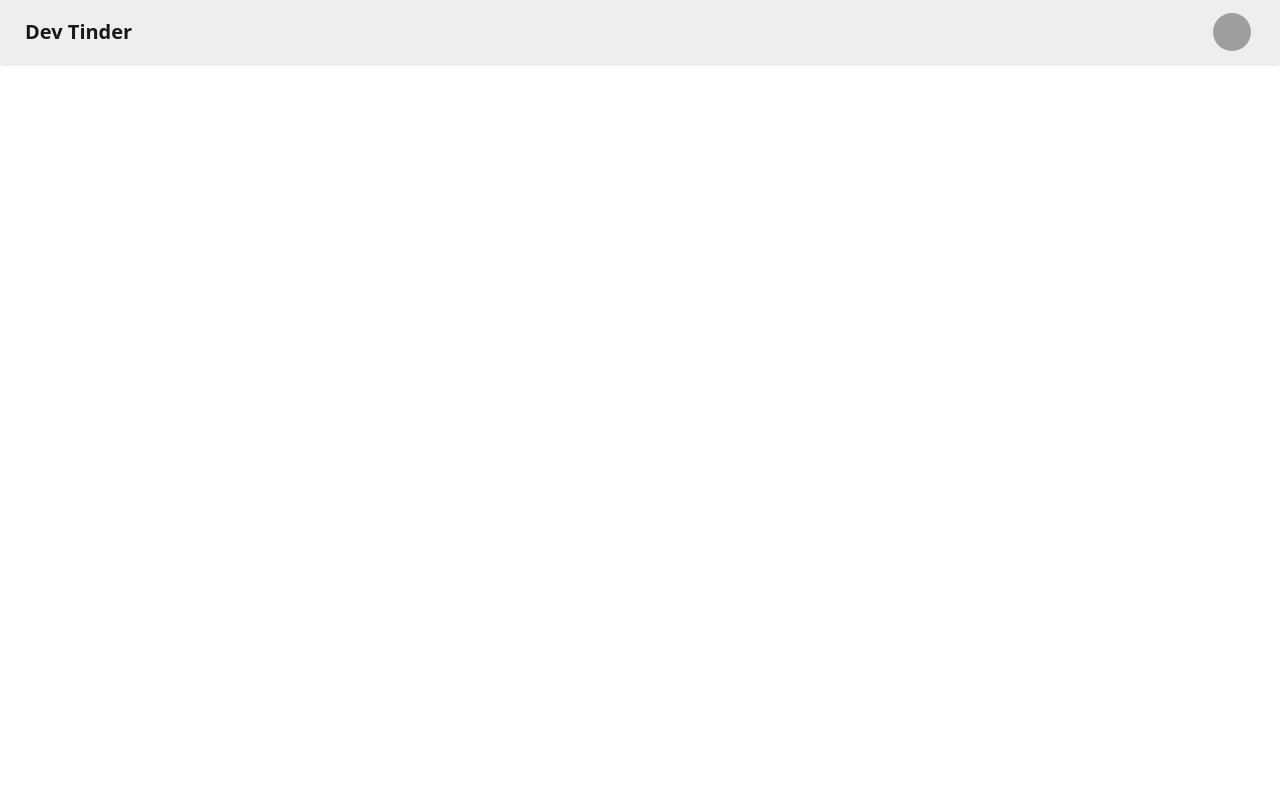
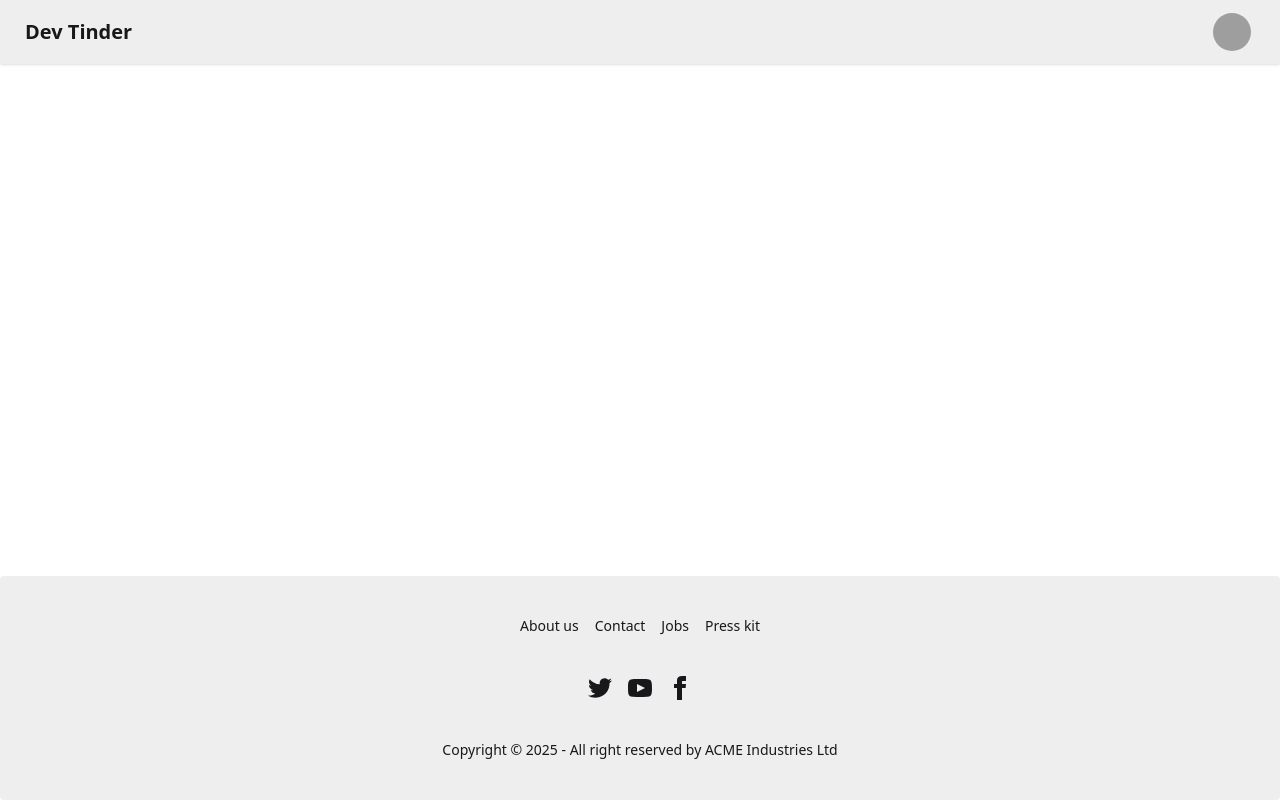
Before and after one commit to 57naveen/devTinderWeb, a React (Vite) app: page / in a window 1280 px wide. Built offline with nearby package versions, Linux system fonts and the light colour scheme; grey boxes are pictures that could not be loaded.

Commit message:
Added footer

```diff
--- a/package.json
+++ b/package.json
@@ -13,6 +13,7 @@
     "@tailwindcss/vite": "^4.1.3",
     "react": "^19.0.0",
     "react-dom": "^19.0.0",
+    "react-router-dom": "^7.5.0",
     "tailwindcss": "^4.1.3"
   },
   "devDependencies": {
--- a/src/App.jsx
+++ b/src/App.jsx
@@ -1,35 +1,24 @@
+import Body from "./components/Body";
+import NavBar from "./components/NavBar";
+import { BrowserRouter, Routes, Route } from "react-router-dom"
+import Profile from "./components/Profile";
+
 function App() {
   return (
+
     <>
-      <div className="navbar bg-base-300 shadow-sm">
-  <div className="flex-1">
-    <a className="btn btn-ghost text-xl">Dev Tinder</a>
-  </div>
-  <div className="flex gap-2">
-    <div className="dropdown dropdown-end mx-5">
-      <div tabIndex={0} role="button" className="btn btn-ghost btn-circle avatar">
-        <div className="w-10 rounded-full">
-          <img
-            alt="Tailwind CSS Navbar component"
-            src="https://img.daisyui.com/images/stock/photo-1534528741775-53994a69daeb.webp" />
-        </div>
-      </div>
-      <ul
-        tabIndex={0}
-        className="menu menu-sm dropdown-content bg-base-100 rounded-box z-1 mt-3 w-52 p-2 shadow">
-        <li>
-          <a className="justify-between">
-            Profile
-            <span className="badge">New</span>
-          </a>
-        </li>
-        <li><a>Settings</a></li>
-        <li><a>Logout</a></li>
-      </ul>
-    </div>
-  </div>
-</div>
+    <BrowserRouter basename="/" >
+      <Routes>
+        <Route path="/" element={<Body/>} >
+        <Route path="/login" element={<Profile/>} />
+        <Route path="/test" element={<div>test page</div>} />
+        </Route>
+      </Routes>
+    </BrowserRouter>
     </>
+
+
+
   );
 }
 
--- /dev/null
+++ b/src/components/Body.jsx
@@ -0,0 +1,16 @@
+import React from 'react'
+import NavBar from './NavBar'
+import { Outlet } from 'react-router-dom'
+import Footer from './Footer'
+
+const Body = () => {
+  return (
+    <>
+     <NavBar/>
+     <Outlet/>  {/* This Outlet is used to render the children component inside the parent component */}
+     <Footer/>
+    </>
+  )
+}
+
+export default Body
--- /dev/null
+++ b/src/components/Footer.jsx
@@ -0,0 +1,59 @@
+import React from 'react'
+
+const Footer = () => {
+  return (
+
+    <>
+    <footer className="footer footer-horizontal footer-center bg-base-300 text-base-content rounded p-10 fixed bottom-0">
+  <nav className="grid grid-flow-col gap-4">
+    <a className="link link-hover">About us</a>
+    <a className="link link-hover">Contact</a>
+    <a className="link link-hover">Jobs</a>
+    <a className="link link-hover">Press kit</a>
+  </nav>
+  <nav>
+    <div className="grid grid-flow-col gap-4">
+      <a>
+        <svg
+          xmlns="http://www.w3.org/2000/svg"
+          width="24"
+          height="24"
+          viewBox="0 0 24 24"
+          className="fill-current">
+          <path
+            d="M24 4.557c-.883.392-1.832.656-2.828.775 1.017-.609 1.798-1.574 2.165-2.724-.951.564-2.005.974-3.127 1.195-.897-.957-2.178-1.555-3.594-1.555-3.179 0-5.515 2.966-4.797 6.045-4.091-.205-7.719-2.165-10.148-5.144-1.29 2.213-.669 5.108 1.523 6.574-.806-.026-1.566-.247-2.229-.616-.054 2.281 1.581 4.415 3.949 4.89-.693.188-1.452.232-2.224.084.626 1.956 2.444 3.379 4.6 3.419-2.07 1.623-4.678 2.348-7.29 2.04 2.179 1.397 4.768 2.212 7.548 2.212 9.142 0 14.307-7.721 13.995-14.646.962-.695 1.797-1.562 2.457-2.549z"></path>
+        </svg>
+      </a>
+      <a>
+        <svg
+          xmlns="http://www.w3.org/2000/svg"
+          width="24"
+          height="24"
+          viewBox="0 0 24 24"
+          className="fill-current">
+          <path
+            d="M19.615 3.184c-3.604-.246-11.631-.245-15.23 0-3.897.266-4.356 2.62-4.385 8.816.029 6.185.484 8.549 4.385 8.816 3.6.245 11.626.246 15.23 0 3.897-.266 4.356-2.62 4.385-8.816-.029-6.185-.484-8.549-4.385-8.816zm-10.615 12.816v-8l8 3.993-8 4.007z"></path>
+        </svg>
+      </a>
+      <a>
+        <svg
+          xmlns="http://www.w3.org/2000/svg"
+          width="24"
+          height="24"
+          viewBox="0 0 24 24"
+          className="fill-current">
+          <path
+            d="M9 8h-3v4h3v12h5v-12h3.642l.358-4h-4v-1.667c0-.955.192-1.333 1.115-1.333h2.885v-5h-3.808c-3.596 0-5.192 1.583-5.192 4.615v3.385z"></path>
+        </svg>
+      </a>
+    </div>
+  </nav>
+  <aside>
+    <p>Copyright © {new Date().getFullYear()} - All right reserved by ACME Industries Ltd</p>
+  </aside>
+</footer>
+    </>
+  )
+}
+
+export default Footer
--- /dev/null
+++ b/src/components/NavBar.jsx
@@ -0,0 +1,38 @@
+import React from 'react'
+
+const NavBar = () => {
+  return (
+   <>
+    <div className="navbar bg-base-300 shadow-sm">
+  <div className="flex-1">
+    <a className="btn btn-ghost text-xl">Dev Tinder</a>
+  </div>
+  <div className="flex gap-2">
+    <div className="dropdown dropdown-end mx-5">
+      <div tabIndex={0} role="button" className="btn btn-ghost btn-circle avatar">
+        <div className="w-10 rounded-full">
+          <img
+            alt="Tailwind CSS Navbar component"
+            src="https://img.daisyui.com/images/stock/photo-1534528741775-53994a69daeb.webp" />
+        </div>
+      </div>
+      <ul
+        tabIndex={0}
+        className="menu menu-sm dropdown-content bg-base-100 rounded-box z-1 mt-3 w-52 p-2 shadow">
+        <li>
+          <a className="justify-between">
+            Profile
+            <span className="badge">New</span>
+          </a>
+        </li>
+        <li><a>Settings</a></li>
+        <li><a>Logout</a></li>
+      </ul>
+    </div>
+  </div>
+</div>
+   </>
+  )
+}
+
+export default NavBar
--- /dev/null
+++ b/src/components/Profile.jsx
@@ -0,0 +1,9 @@
+import React from 'react'
+
+const Profile = () => {
+  return (
+    <div>Profile</div>
+  )
+}
+
+export default Profile
```
Also changed, not shown: 2 other files (tests, documents, lock files or other folders).
